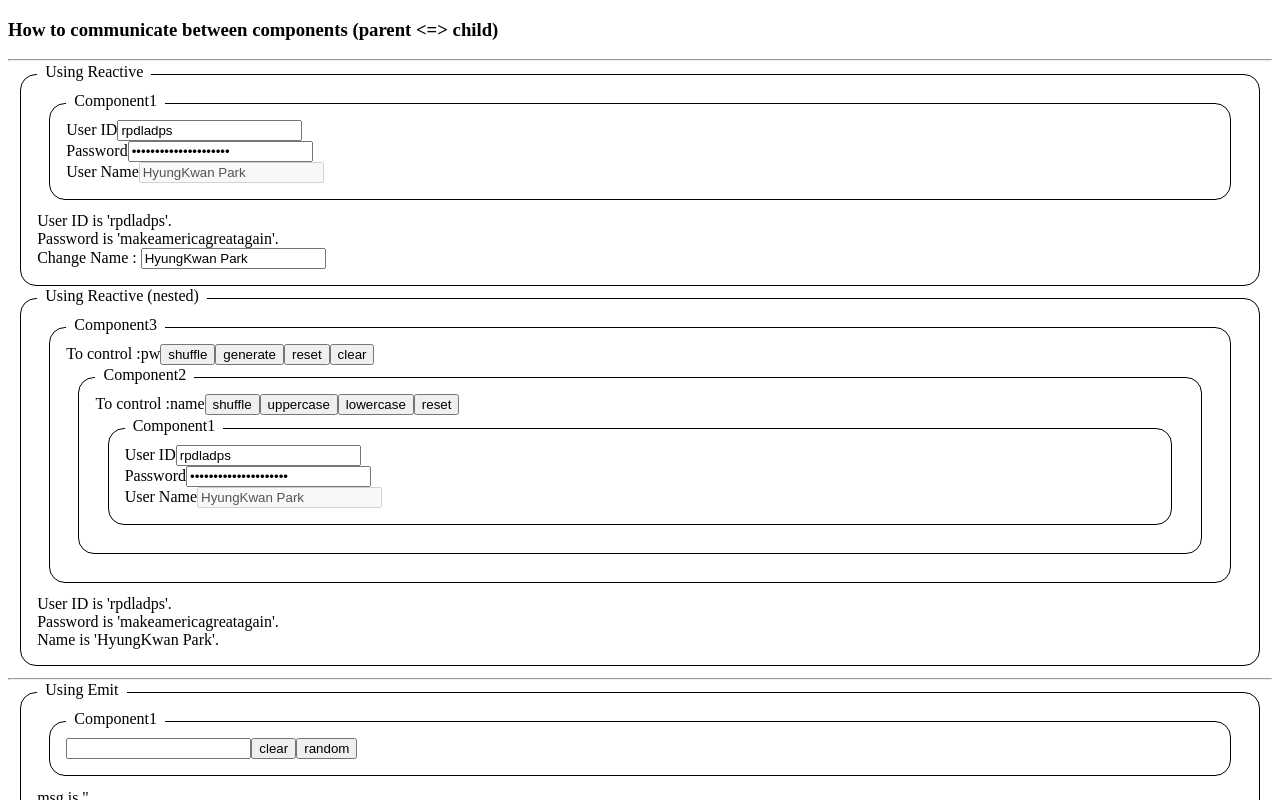
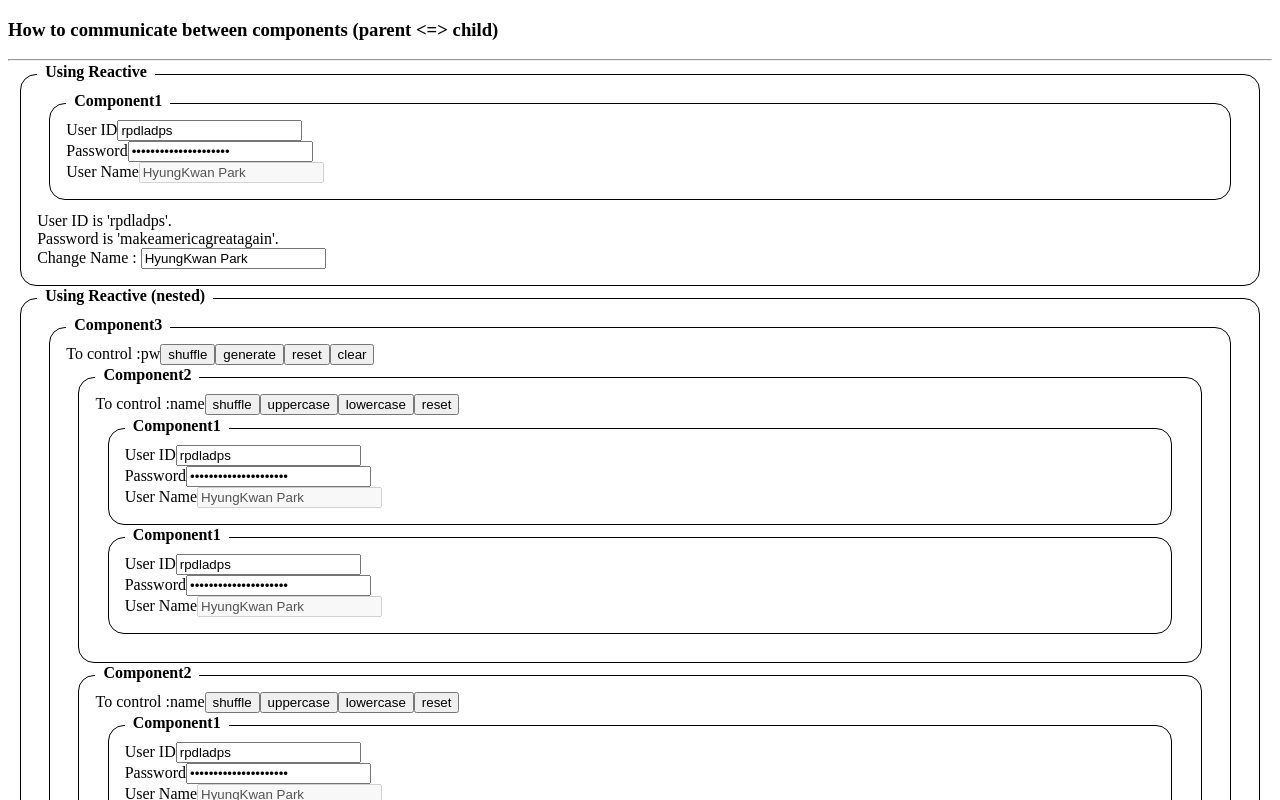
Before and after one commit to rpdladps/vue3-how-to-communicate-between-components, a Vue app: page / in a window 1280 px wide. Shown: the top 800 px of the page. Built offline with nearby package versions, Linux system fonts and the light colour scheme.

Commit message:
more detail

```diff
--- a/src/components/reactive/Component2.vue
+++ b/src/components/reactive/Component2.vue
@@ -33,6 +33,9 @@ const reset = () => {
             <button @click="lowercase">lowercase</button>
             <button @click="reset">reset</button>
         </div>
-        <Component1Vue :obj="props.obj" />
+        <div>
+            <Component1Vue :obj="props.obj" />
+            <Component1Vue :obj="props.obj" />
+        </div>
     </BoxWithTitleVue>
 </template>
--- a/src/components/reactive/Component3.vue
+++ b/src/components/reactive/Component3.vue
@@ -37,6 +37,9 @@ const clear = () => {
             <button @click="reset">reset</button>
             <button @click="clear">clear</button>
         </div>
-        <Component2Vue :obj="props.obj" />
+        <div>
+            <Component2Vue :obj="props.obj" />
+            <Component2Vue :obj="props.obj" />
+        </div>
     </BoxWithTitleVue>
 </template>
--- a/src/components/ui/BoxWithTitle.vue
+++ b/src/components/ui/BoxWithTitle.vue
@@ -4,7 +4,7 @@ const props = defineProps(['title'])
 
 <template>
     <div class="box">
-        <span class="title">{{ props.title }}</span>
+        <span class="title"><strong>{{ props.title }}</strong></span>
         <slot></slot>
     </div>
 </template>
```
Also changed, not shown: 1 other file (tests, documents, lock files or other folders).
